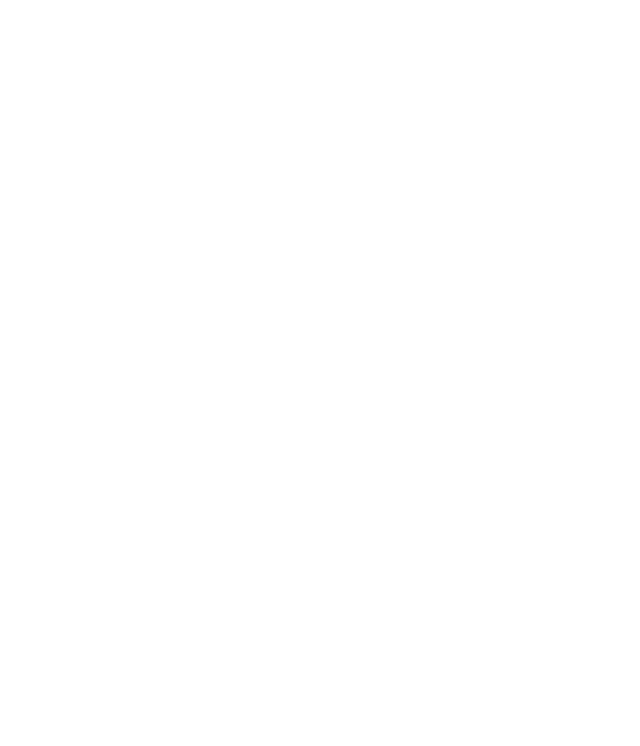
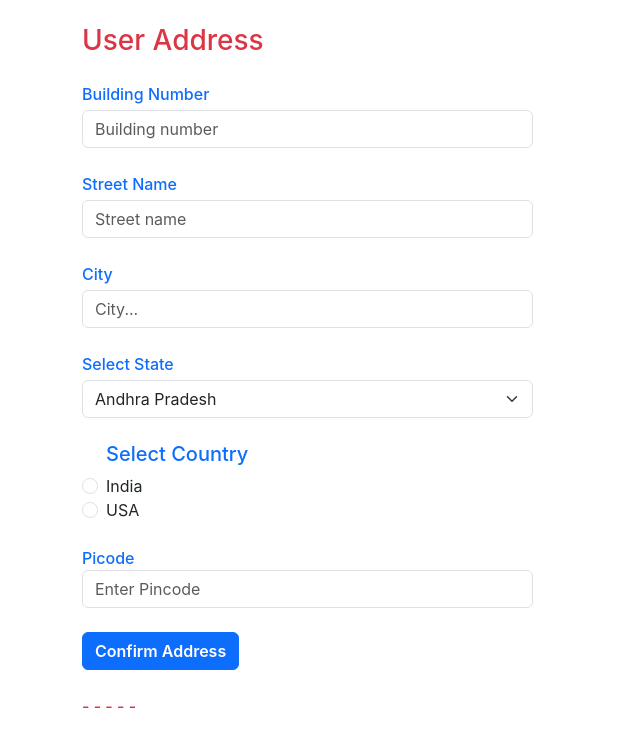
Before and after one commit to pradeepkumar724/react-app, a React (Create React App) app: page /user-address in a window 1280 px wide. Before the commit this address had no page. Shown: the top 746 px of the page, without its empty margins (0-640 px from the left). Built offline with nearby package versions, Linux system fonts and the light colour scheme.

Commit message:
Create Address page with validation

```diff
--- /dev/null
+++ b/src/Address.js
@@ -0,0 +1,230 @@
+import { useState } from "react";
+
+function Address() {
+
+    var noOfErrors = 0;
+
+  // State Variables
+
+  var [userBuildingNumber, setUserBuildingNumber] = useState("");
+  var [userStreet, setUserStreet] = useState("");
+  var [userCity, setUserCity] = useState("");
+  var [userState, setUserState] = useState("");
+  var [userCountry, setUserCountry] = useState("");
+  var [userPincode, setUserPincode] = useState("");
+
+  //   Error Variables
+
+  var [userBuildingNumberError, setUserBuildingNumberError] = useState("");
+  var [userStreetError, setUserStreetError] = useState("");
+  var [userCityError, setUserCityError] = useState("");
+  var [userStateError, setUserStateError] = useState("");
+  var [userCountryError, setUserCountryError] = useState("");
+  var [userPincodeError, setUserPincodeError] = useState("");
+
+  //   Handler Functions
+
+  function handleUserBuildingChange(event) {
+    setUserBuildingNumber(event.target.value);
+  }
+  function handleUserStreetChange(event) {
+    setUserStreet(event.target.value);
+  }
+  function handleUserCityChange(event) {
+    setUserCity(event.target.value);
+  }
+  function handleUserStateChange(event) {
+    setUserState(event.target.value);
+  }
+  function handleUserCountryChange(event) {
+    setUserCountry(event.target.value);
+  }
+  function handleUserPincodeChange(event) {
+    setUserPincode(event.target.value);
+  }
+
+  //   Form Validations
+
+  function handlerConfrimAddress() {
+    if (userBuildingNumber.length >= 3) {
+      setUserBuildingNumberError("");
+    } else {
+      setUserBuildingNumberError("Min 3 Char Required");
+      noOfErrors++;
+    }
+
+    if (userStreet.length >= 3) {
+      setUserStreetError("");
+    } else {
+      setUserStreetError("Min 3 Char Required");
+      noOfErrors++;
+    }
+
+    if (userCity.length >= 3) {
+      setUserCityError("");
+    } else {
+      setUserCityError("Min 3 Char Required");
+      noOfErrors++;
+    }
+
+    if (userState === "") {
+      setUserStateError("Please Select State");
+      noOfErrors++;
+    } else {
+      setUserStateError("");
+    }
+
+    if (userCountry === "") {
+      setUserCountryError("Please Select Country");
+      noOfErrors++;
+    } else {
+      setUserCountryError("");
+    }
+
+    if (userPincode.length >= 6) {
+      setUserPincodeError("");
+    } else {
+      setUserPincodeError("Pincode is Required");
+      noOfErrors++;
+    }
+
+    if(noOfErrors === 0){
+        console.log("Address is Saved")
+    }
+    else{
+        console.log("Fill Form Correctly")
+    }
+  }
+
+  return (
+    <div className="container">
+      <div className="row">
+        <div className="col-5 mt-4">
+          <h1 className="text-danger fs-3 mb-4">User Address</h1>
+          <div className="mb-4">
+            <label for="buildingNumber" className="mb-1 text-primary fw-medium">
+              Building Number
+            </label>
+            <input
+              type="text"
+              placeholder="Building number"
+              className="form-control"
+              id="buildingNumber"
+              onChange={(event) => handleUserBuildingChange(event)}
+            />
+            <div className="mt-1">
+              <p className="text-danger fw-medium fs-6">
+                {userBuildingNumberError}
+              </p>
+            </div>
+          </div>
+          <div className="mb-4">
+            <label for="streetName" className="mb-1 text-primary fw-medium">
+              Street Name
+            </label>
+            <input
+              type="text"
+              placeholder="Street name"
+              className="form-control"
+              id="streetName"
+              onChange={(event) => handleUserStreetChange(event)}
+            />
+            <div className="mt-1">
+              <p className="text-danger fw-medium fs-6">{userStreetError}</p>
+            </div>
+          </div>
+          <div className="mb-4">
+            <label for="city" className="mb-1 text-primary fw-medium">
+              City
+            </label>
+            <input
+              type="text"
+              placeholder="City..."
+              className="form-control"
+              id="city"
+              onChange={(event) => handleUserCityChange(event)}
+            />
+            <div className="mt-1">
+              <p className="text-danger fw-medium fs-6">{userCityError}</p>
+            </div>
+          </div>
+          <div>
+            <label
+              for="selectStateOption"
+              className="mb-1 text-primary fw-medium"
+            >
+              Select State
+            </label>
+            <select
+              id="selectStateOption"
+              className="form-select"
+              onChange={(event) => handleUserStateChange(event)}
+            >
+              <option value="Andhra Pradesh">Andhra Pradesh</option>
+              <option value="Telangana">Telangana</option>
+            </select>
+            <div className="mt-1">
+              <p className="text-danger fw-medium fs-6">{userStateError}</p>
+            </div>
+          </div>
+          <div className="form-check">
+            <h5 className="text-primary fs-5 mt-4">Select Country</h5>
+            <div>
+              <lable for="India">India</lable>
+              <input
+                type="radio"
+                value="India"
+                name="country"
+                className="form-check-input"
+                onChange={(event) => handleUserCountryChange(event)}
+              />
+            </div>
+            <div>
+              <lable for="India">USA</lable>
+              <input
+                type="radio"
+                value="USA"
+                name="country"
+                className="form-check-input"
+                onChange={(event) => handleUserCountryChange(event)}
+              />
+              <div className="mt-1">
+                <p className="text-danger fw-medium fs-6">{userCountryError}</p>
+              </div>
+            </div>
+          </div>
+          <div className="mt-4 mb-4">
+            <lable className="mb-1 text-primary fw-medium" for="pincode">
+              Picode
+            </lable>
+            <input
+              type="number"
+              placeholder="Enter Pincode"
+              className="form-control"
+              id="pincode"
+              onChange={(event) => handleUserPincodeChange(event)}
+            />
+            <div className="mt-1">
+              <p className="text-danger fw-medium fs-6">{userPincodeError}</p>
+            </div>
+          </div>
+
+          <div className="mb-4">
+            <button
+              className="btn btn-primary fw-semibold"
+              onClick={(event) => handlerConfrimAddress()}
+            >
+              Confirm Address
+            </button>
+          </div>
+          <div className="text-danger fw-medium">
+            {userBuildingNumber} - {userStreet} - {userCity} - {userState} -{" "}
+            {userCountry} - {userPincode}
+          </div>
+        </div>
+      </div>
+    </div>
+  );
+}
+
+export default Address;
--- a/src/App.js
+++ b/src/App.js
@@ -3,6 +3,7 @@
 import Signup from "./Auth/Signup";
 import Resetpassword from "./Auth/Resetpassword";
 import { BrowserRouter, Routes, Route } from "react-router-dom";
+import Address from "./Address";
 
 function App() {
   return (
@@ -14,6 +15,7 @@
             <Route path="/login" Component={Login} />
             <Route path="/resetpassword" Component={Resetpassword} />
             <Route path="/" Component={Home} />
+            <Route path="/user-address" Component={Address}/>
           </Routes>
         </BrowserRouter>
       </header>
```
